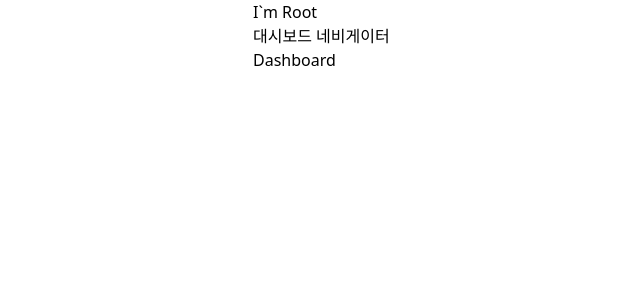
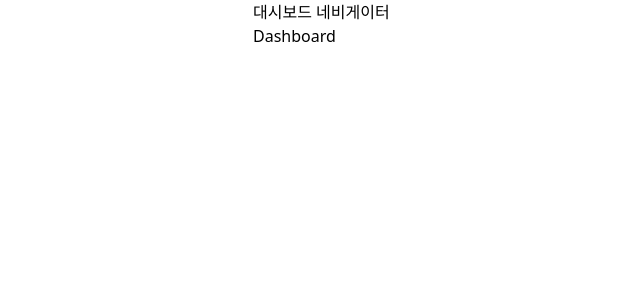
Before and after one commit to toy-crane/fastcampus-optimize-performance, a Next.js app in the folder apps/my-app/: page /dashboard in a window 1280 px wide. Shown: the top 300 px of the page, without its empty margins (87-727 px from the left). Built offline with nearby package versions, Linux system fonts and the light colour scheme.

Commit message:
feat: Add todos page component with data fetching

```diff
--- a/apps/my-app/app/layout.tsx
+++ b/apps/my-app/app/layout.tsx
@@ -13,10 +13,7 @@ export default function RootLayout({
 }>) {
   return (
     <html lang="en">
-      <body className={"max-w-[600px] mx-auto"}>
-        <h1>I`m Root</h1>
-        {children}
-      </body>
+      <body className={"max-w-[600px] mx-auto"}>{children}</body>
     </html>
   );
 }
--- /dev/null
+++ b/apps/my-app/app/todos/page.tsx
@@ -0,0 +1,24 @@
+// app/todos/page.tsx
+async function getData() {
+  const res = await fetch("https://jsonplaceholder.typicode.com/todos");
+  // The return value is *not* serialized
+  // You can return Date, Map, Set, etc.
+
+  if (!res.ok) {
+    // This will activate the closest `error.js` Error Boundary
+    throw new Error("Failed to fetch data");
+  }
+
+  return res.json();
+}
+
+export default async function Page() {
+  const data = await getData();
+
+  return (
+    <main>
+      {/* 데이터를 사용하여 UI를 렌더링 */}
+      <pre>{JSON.stringify(data, null, 2)}</pre>
+    </main>
+  );
+}
```
